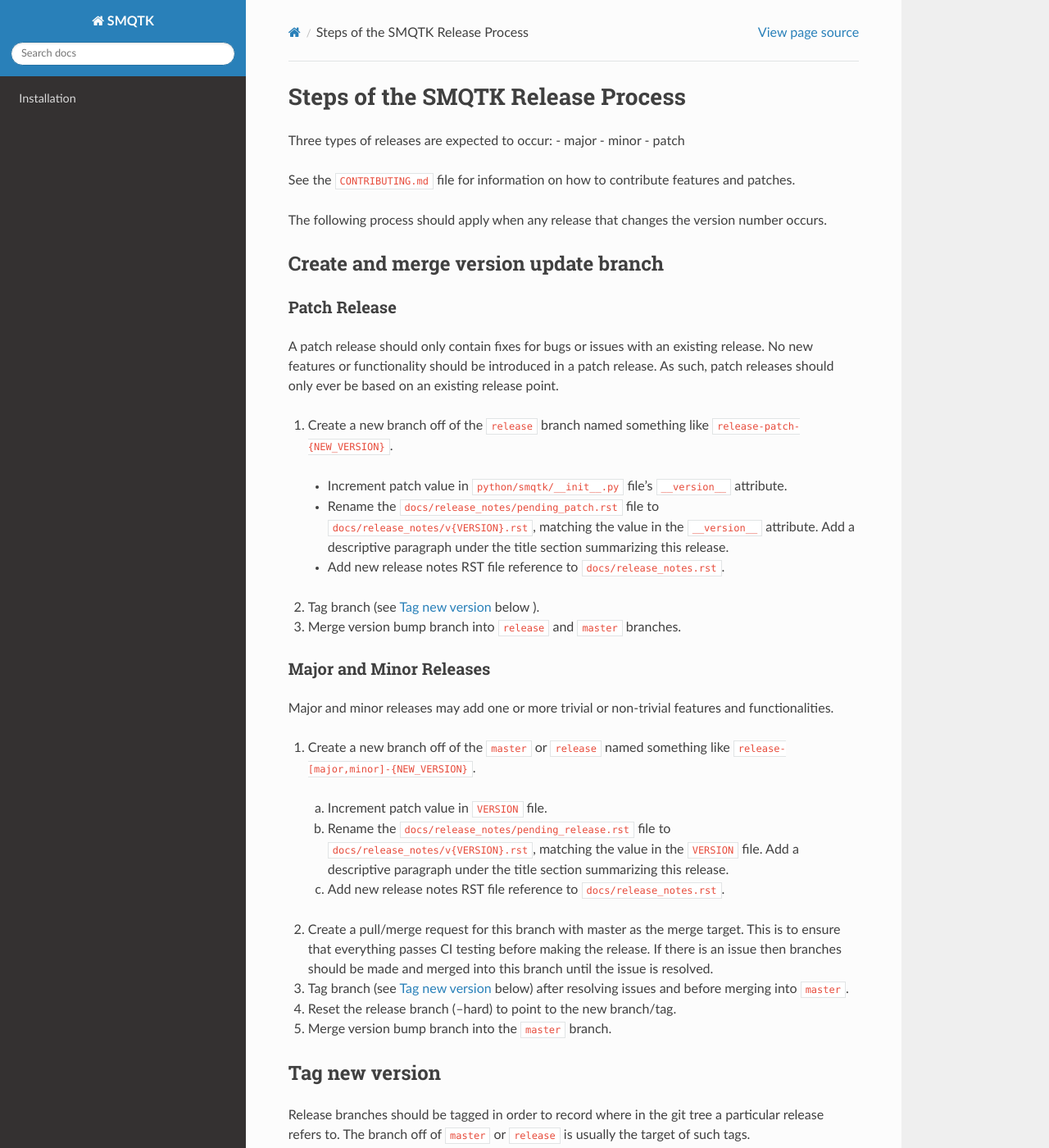
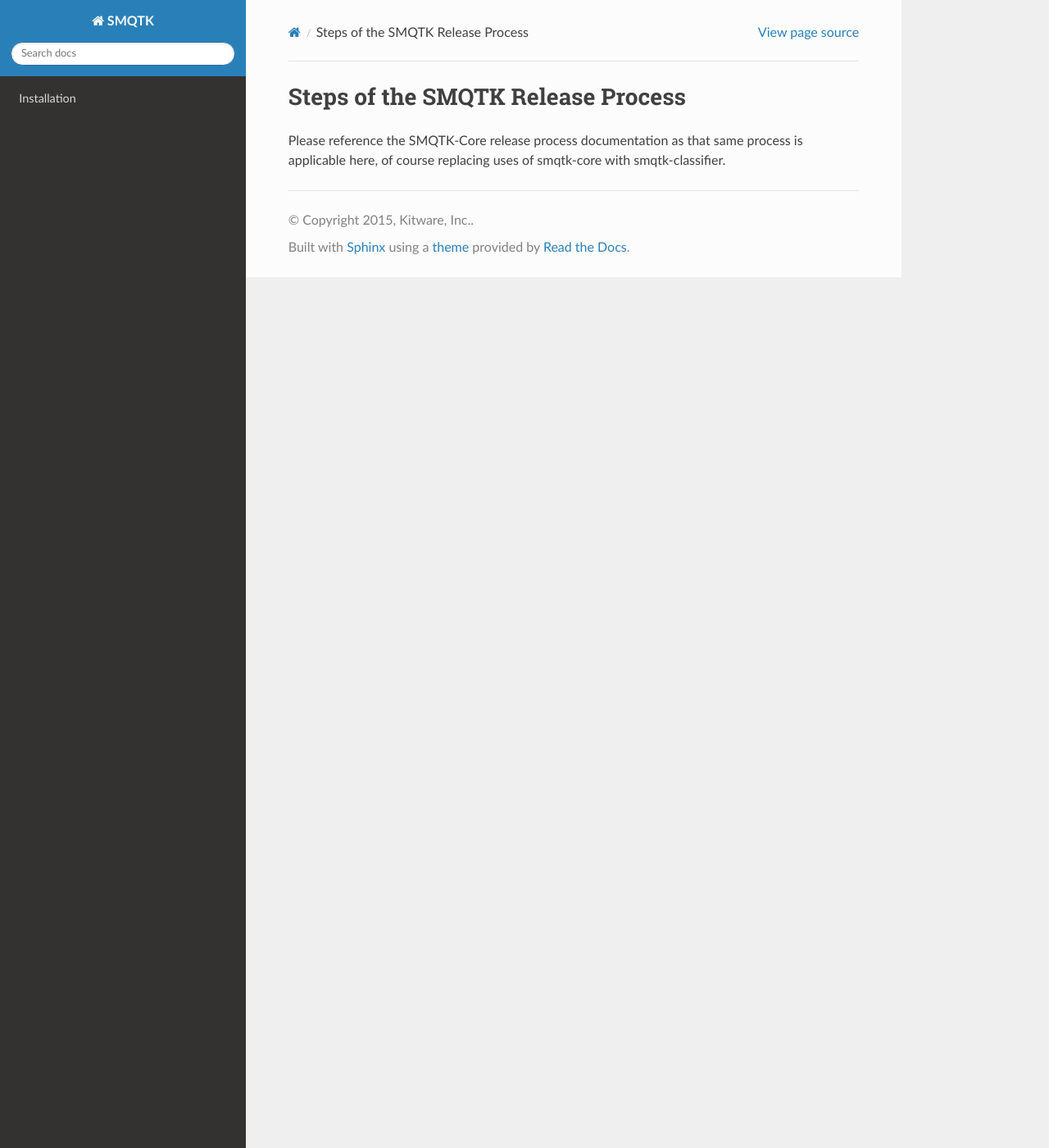
Before and after one commit to Kitware/SMQTK-Detection, a Sphinx documentation site: the page built from docs/release_process.rst, in a window 1280 px wide and 1400 px high. Shown: the whole window at 82% size. Built offline with Sphinx 7.4.7 and the Read the Docs theme 2.0.0, drawn with Linux system fonts in a browser that asks for light colours; pages that are not in the unit, such as notebooks, are missing from menus; the version number is read from the project's files by our own code; some of the changed text lies outside the part shown.

```diff
--- a/docs/release_process.rst
+++ b/docs/release_process.rst
@@ -1,128 +1,4 @@
 Steps of the SMQTK Release Process
 ==================================
-Three types of releases are expected to occur:
-- major
-- minor
-- patch
 
-See the ``CONTRIBUTING.md`` file for information on how to contribute features
-and patches.
-
-The following process should apply when any release that changes the version
-number occurs.
-
-Create and merge version update branch
---------------------------------------
-
-Patch Release
-^^^^^^^^^^^^^
-A patch release should only contain fixes for bugs or issues with an existing
-release.
-No new features or functionality should be introduced in a patch release.
-As such, patch releases should only ever be based on an existing release point.
-
-1. Create a new branch off of the ``release`` branch named something like
-   ``release-patch-{NEW_VERSION}``.
-
-  - Increment patch value in ``python/smqtk/__init__.py`` file's
-    ``__version__`` attribute.
-  - Rename the ``docs/release_notes/pending_patch.rst`` file to
-    ``docs/release_notes/v{VERSION}.rst``, matching the value in the
-    ``__version__`` attribute.  Add a descriptive paragraph under the title
-    section summarizing this release.
-  - Add new release notes RST file reference to ``docs/release_notes.rst``.
-
-2. Tag branch (see `Tag new version`_ below ).
-3. Merge version bump branch into ``release`` and ``master`` branches.
-
-Major and Minor Releases
-^^^^^^^^^^^^^^^^^^^^^^^^
-Major and minor releases may add one or more trivial or non-trivial features
-and functionalities.
-
-1. Create a new branch off of the ``master`` or ``release`` named something
-   like ``release-[major,minor]-{NEW_VERSION}``.
-
-  a) Increment patch value in ``VERSION`` file.
-  b) Rename the ``docs/release_notes/pending_release.rst`` file to
-     ``docs/release_notes/v{VERSION}.rst``, matching the value in the
-     ``VERSION`` file.  Add a descriptive paragraph under the title section
-     summarizing this release.
-  c) Add new release notes RST file reference to ``docs/release_notes.rst``.
-
-2. Create a pull/merge request for this branch with master as the merge target.
-   This is to ensure that everything passes CI testing before making the
-   release. If there is an issue then branches should be made and merged into
-   this branch until the issue is resolved.
-3. Tag branch (see `Tag new version`_ below) after resolving issues and before
-   merging into ``master``.
-4. Reset the release branch (--hard) to point to the new branch/tag.
-5. Merge version bump branch into the ``master`` branch.
-
-Tag new version
----------------
-Release branches should be tagged in order to record where in the git tree a
-particular release refers to.
-The branch off of ``master`` or ``release`` is usually the target of such tags.
-
-Currently the ``From GitHub`` method is preferred as it creates a "verified"
-release.
-
-From GitHub
-^^^^^^^^^^^
-Navigate to the `releases page on GitHub`_ and click the ``Draft a new
-release`` button in upper right.
-
-Fill in the new version in the ``Tag version`` text box (e.g. ``v#.#.#``)
-and use the same string in the ``Release title`` text box.
-The "@" target should be the release branch created above.
-
-Copy and past this version's release notes into the ``Describe this release``
-text box.
-
-Remember to check the ``This is a pre-release`` check-box if appropriate.
-
-Click the ``Public release`` button at the bottom of the page when complete.
-
-From Git on the Command Line
-^^^^^^^^^^^^^^^^^^^^^^^^^^^^
-Create a new git tag using the new version number (format:
-``v<MAJOR.<MINOR>.<PATCH>``) on the merge commit for the version update branch
-merger::
-    $ git tag -a -m "[Major|Minor|Patch] release v#.#.#"
-
-Push this new tag to GitHub (assuming origin remote points to `SMQTK on
-GitHub`_::
-    $ git push origin v#.#.#
-
-To add the release notes to GitHub, navigate to the `tags page on GitHub`_
-and click on the "Add release notes" link for the new release tag.  Copy and
-paste this version's release notes into the description field and the version
-number should be used as the release title.
-
-Create new version release to PYPI
-----------------------------------
-Make sure the source is checked out on the newest version tag, the repo is
-clean (no uncommited files/edits), and the ``build`` and ``dist`` directories
-are removed::
-    $ git checkout <VERSION_TAG>
-    $ rm -r dist python/smqtk.egg-info
-
-Create the ``build`` and ``dist`` files for the current version with the
-following command(s) from the source tree root directory::
-    $ python setup.py sdist
-
-Make sure your ``$HOME/.pypirc`` file is up-to-date and includes the following
-section with your username/password::
-    [pypi]
-    username = <username>
-    password = <password>
-
-Make sure the ``twine`` python package is installed and is up-to-date and then
-upload dist packages created with::
-    $ twine upload dist/*
-
-
-.. _SMQTK on GitHub: https://github.com/Kitware/SMQTK
-.. _releases page on GitHub: https://github.com/Kitware/SMQTK/releases
-.. _tags page on GitHub: https://github.com/Kitware/SMQTK/tags
+Please reference the SMQTK-Core release process documentation as that same process is applicable here, of course replacing uses of smqtk-core with smqtk-classifier.
```
Also changed, not shown: 2 other files.
